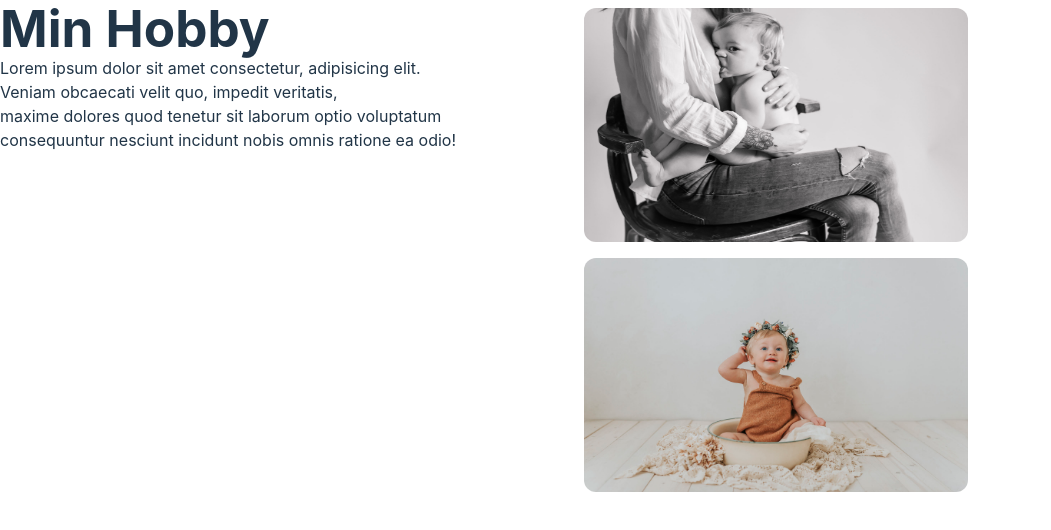
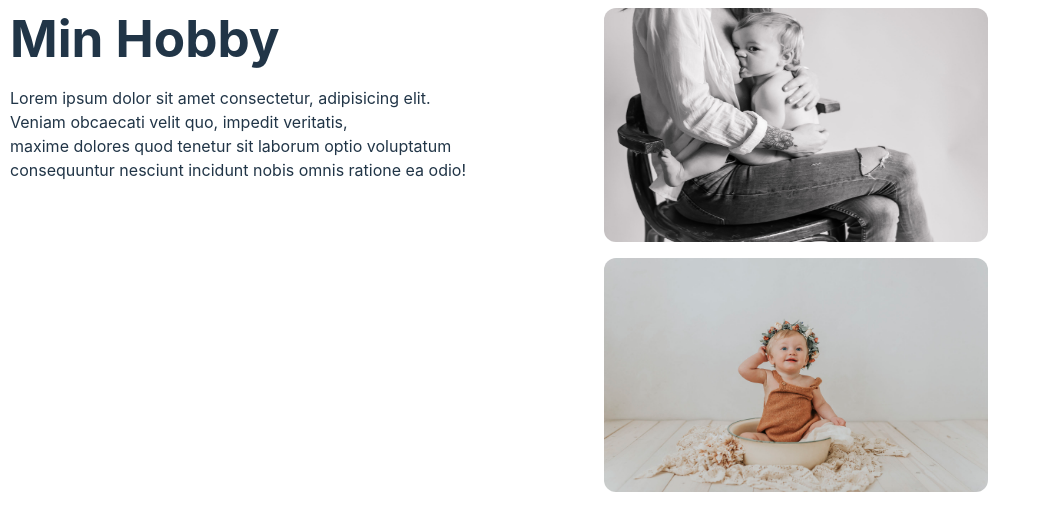
Before and after one commit to tittieth/min-hobby, a website built with Vite: page index.html in a window 1280 px wide. Shown: the whole page, without its empty margins (0-1051 px from the left). Built offline with nearby package versions, Linux system fonts and the light colour scheme.

Commit message:
added padding on text

```diff
--- a/src/_header.scss
+++ b/src/_header.scss
@@ -22,7 +22,12 @@
             h1 {
                 font-size: 3.2em;
                 line-height: 1.1;
+                padding: 10px;
               }
+
+            p {
+                padding: 10px;
+            }
         }
     }
 }
```
